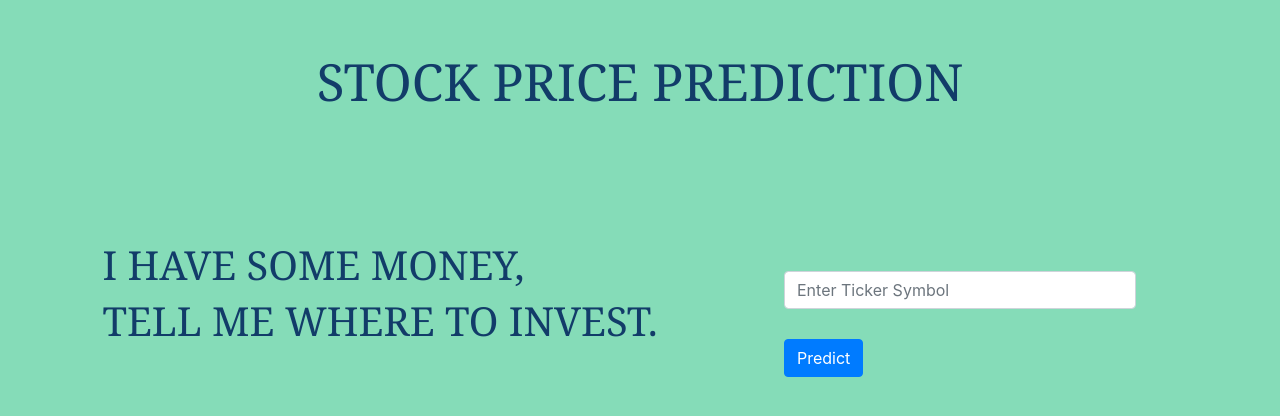
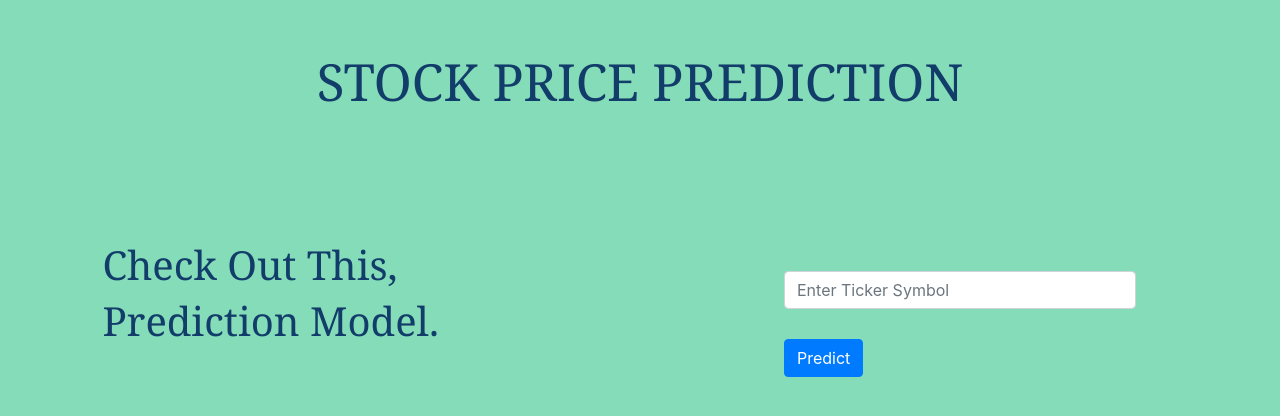
Before and after one commit to Sin-Sumit/Stock-Price-Prediction, a Flask app: page / in a window 1280 px wide. Shown: the top 416 px of the page. Run offline with Flask 2, Linux system fonts and the light colour scheme; some libraries are stand-ins or nearby versions.

Commit message:
Updated the texts
I added the lines for context.

```diff
--- a/templates/index.html
+++ b/templates/index.html
@@ -13,7 +13,7 @@
             <h1>STOCK PRICE PREDICTION</h1>
         </div>
         <div class="Sideblockleft">
-          <h1>I HAVE SOME MONEY,</h1><h1> TELL ME WHERE TO INVEST.</h1>
+          <h1>Check Out This,</h1><h1> Prediction Model.</h1>
         </div>
         <div class="Sideblockright">
           <form method="POST" action="/results">
```
